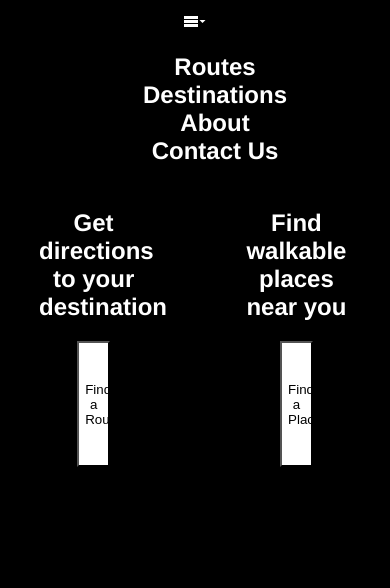
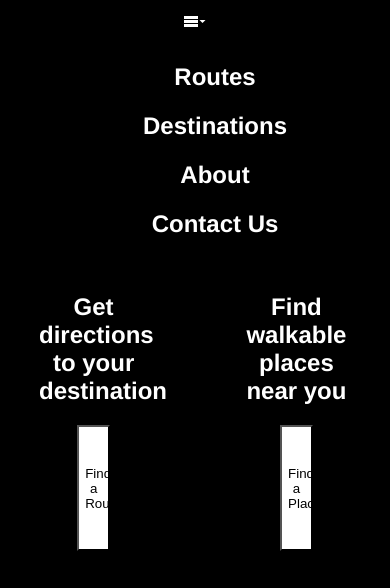
Before and after one commit to SeleniumK/hoofit, a website: page index.html in a window 390 px wide. Both pictures are taken after a click on the element 195 px from the left and 108 px from the top of the page. Shown: the part 88-676 px from the top of the page. Drawn offline with nearby package versions, Linux system fonts and the light colour scheme; some packages are replaced by stand-ins of ours; files whose address does not match are found by name; a web font is replaced by a local one.

Commit message:
made tabs, and selected tab in nav bar, more visible

```diff
--- a/scripts/pageView.js
+++ b/scripts/pageView.js
@@ -1,12 +1,19 @@
 (function(module){
   var pageView = {};
+  pageView.clickEvents = function(){
+    $('.icon-menu3').click(function(e){
+      $('#menu li').toggle();
+    });
+    $('#menu a').click(function(e){
+      $('#menu a').removeClass('currentpage');
+      $(this).addClass('currentpage');
+    });
+  };
 
   pageView.initPage = function(activePage){
     $('nav').show();
     $('#' + activePage).show().siblings().hide();
-    $('.icon-menu3').click(function(e){
-      $('#menu li').toggle();
-    })
+    pageView.clickEvents();
   };
 
   module.pageView = pageView;
--- a/styles/nav.css
+++ b/styles/nav.css
@@ -23,17 +23,22 @@ h3 {
 #menu li {
     display: none;
     /*display: inline;*/
-    padding: 0 3%;
+    padding: 3% 0;
 }
 
 #menu a {
     text-decoration: none;
     color: white;
+    padding: 2%;
 }
 
-#menu a:hover {
+#menu a:hover{
+  background: blue;
 }
 
+.currentpage{
+  background: blue;
+}
 .icon-menu3{
   color: white;
 }
```
